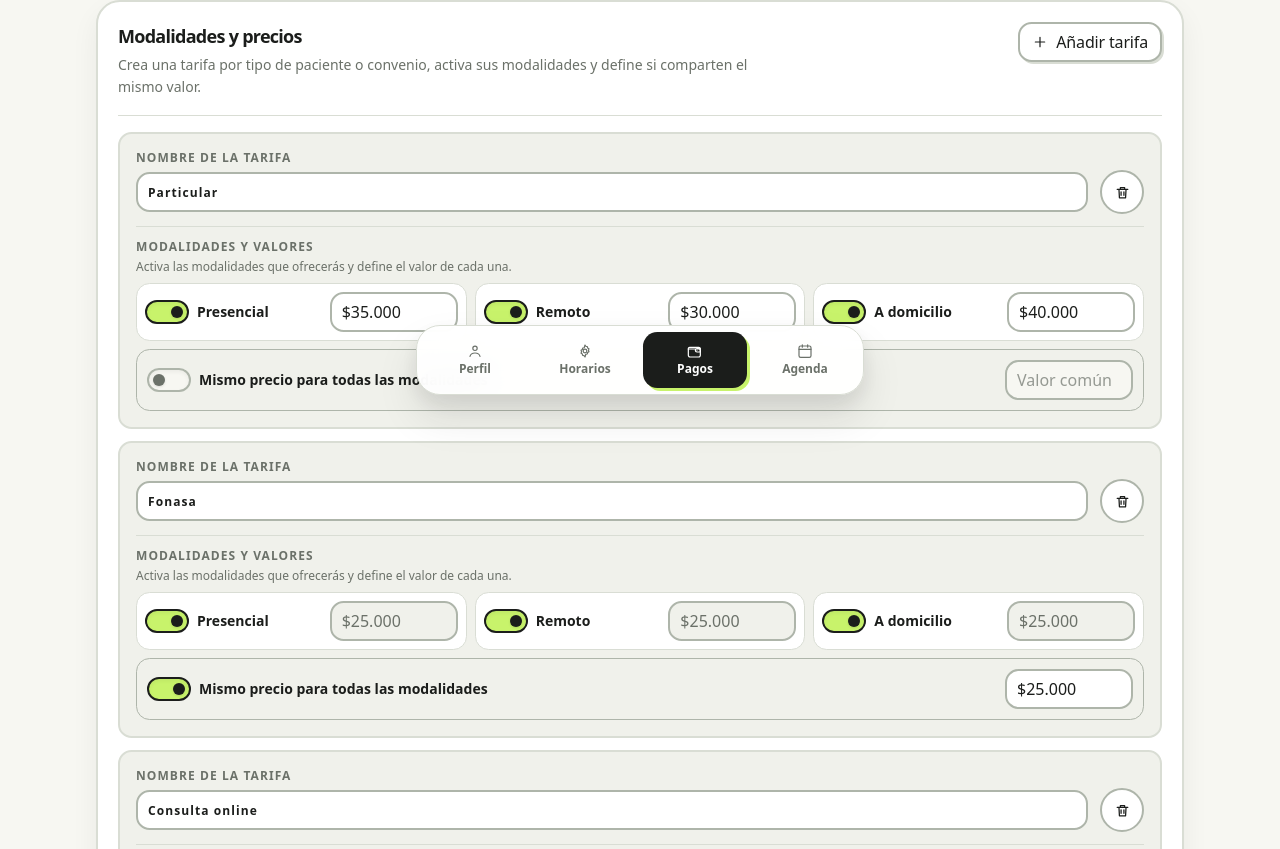
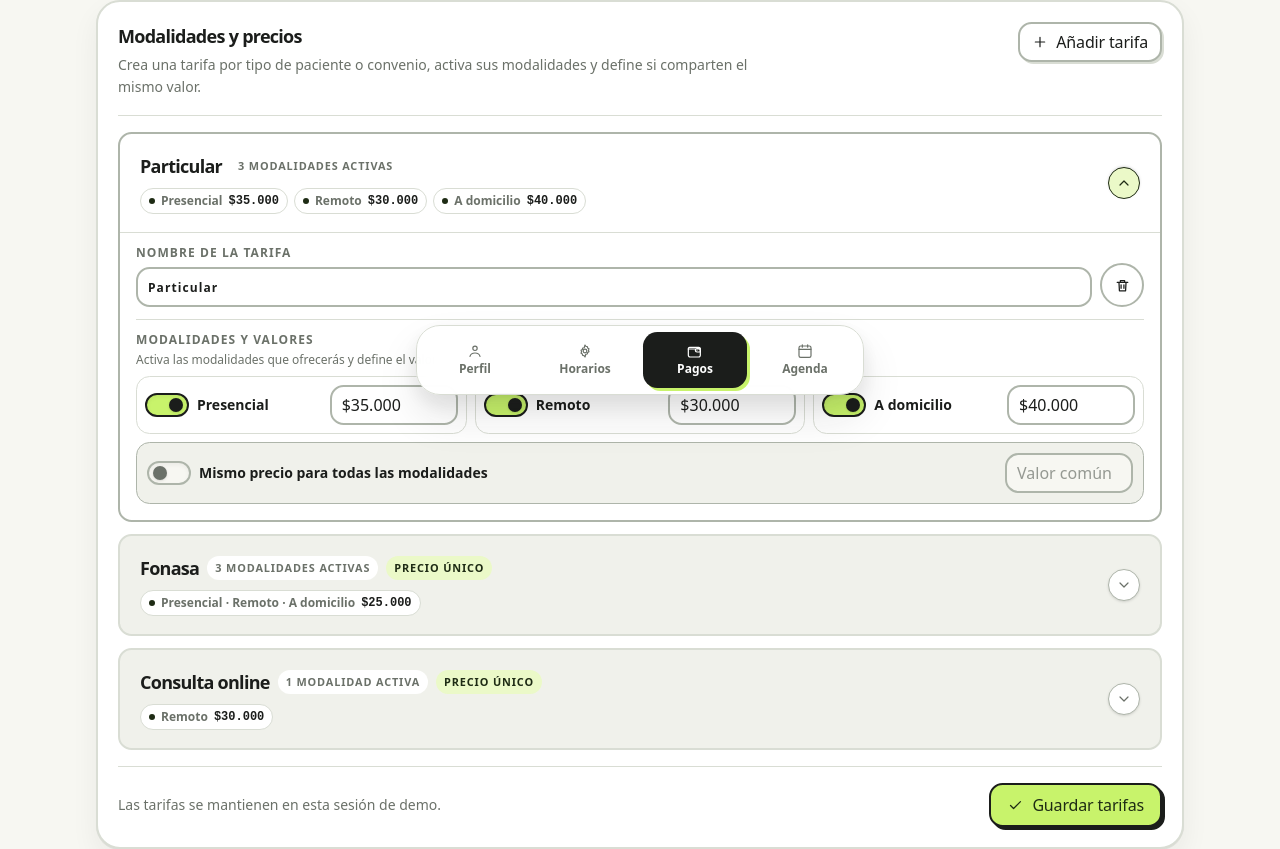
Before and after one commit to IraiDevPersonal/simple-agenda-v2, a React (Vite) app: page /pagos in a window 1280 px wide. Shown: the part 393-1242 px from the top of the page. Built offline with nearby package versions, Linux system fonts and the light colour scheme.

Commit message:
fix(payments): refine pricing editor
Improve tariff summaries, independent save feedback, switch geometry, and smooth accessible accordion transitions.

```diff
--- a/progress/decisions/2026-10-21-payment-settings.md
+++ b/progress/decisions/2026-10-21-payment-settings.md
@@ -18,6 +18,35 @@ eliminación quedan en la cabecera, mientras que las modalidades se muestran en
 una grilla responsive con switch, nombre y valor alineados. En mobile la grilla
 colapsa a una columna sin introducir desplazamiento horizontal.
 
+La representación de tarifas evoluciona a un resumen compacto con expansión
+por tarifa. Cada resumen mantiene visibles el nombre, las modalidades activas
+y sus precios; los switches, inputs, precio común y eliminación permanecen en
+el panel de edición accesible mediante un botón con `aria-expanded`.
+El indicador de expansión se ubica como una pestaña absoluta en el borde
+izquierdo de la tarjeta para separar visualmente la acción de abrir de la
+acción destructiva de eliminar.
+
+Después de revisar la jerarquía visual, el indicador dejó de sobresalir del
+borde: ahora vive dentro de la cabecera, antes del nombre, como un control
+compacto de estado. Así mantiene la cabecera completa clickeable sin competir
+con el botón de eliminar ni generar un elemento visual cortado.
+
+En una revisión posterior, el chevron se movió al extremo derecho de la
+cabecera, ocupando el lugar natural de la acción de expansión. La eliminación
+volvió junto al nombre de la tarifa dentro del panel abierto, evitando mezclar
+una acción destructiva con el resumen colapsado. Los switches usan un pulgar
+posicionado con lados y centrado verticalmente para mantener una geometría
+estable en desktop y mobile.
+
+El acordeón usa una transición de `grid-template-rows` y opacidad para animar
+la altura real del contenido sin depender de un `display: none`. Al cerrarse,
+el panel queda inerte y oculto para tecnologías de asistencia y teclado; el
+chevron comparte duración y respeta `prefers-reduced-motion`.
+
 El comprobante puede no ser requerido o tener un plazo configurable de 1, 3, 6,
 12 o 24 horas. La información se mantiene temporalmente en Zustand, igual que
 el resto de la demo, hasta aprobar la fase visual y conectar persistencia.
+
+La configuración se separa en dos formularios independientes: tarifas y
+confirmación de pago. Cada uno tiene su propio guardado y mensaje de estado; el
+botón de restauración sigue actuando como reinicio global de la demo.
--- a/src/features/payments/components/payment-page.tsx
+++ b/src/features/payments/components/payment-page.tsx
@@ -129,8 +129,18 @@ function ToggleControl({
       />
       <span
         aria-hidden="true"
-        className="relative inline-flex h-6 w-11 shrink-0 rounded-full border-2 border-line-strong bg-canvas shadow-inner transition-colors duration-200 ease-out peer-checked:border-ink peer-checked:bg-accent peer-focus-visible:ring-4 peer-focus-visible:ring-focus/20 after:absolute after:left-1 after:top-1 after:size-3 after:rounded-full after:bg-ink-muted after:shadow-sm after:transition-transform after:duration-200 after:ease-out after:content-[''] peer-checked:after:translate-x-5 peer-checked:after:bg-ink"
+        className={cn(
+          'relative inline-flex h-6 w-11 shrink-0 rounded-full border-2 bg-canvas shadow-inner transition-colors duration-200 ease-out peer-focus-visible:ring-4 peer-focus-visible:ring-focus/20',
+          checked ? 'border-ink bg-accent' : 'border-line-strong',
+        )}
+      >
+        <span
+          className={cn(
+            'absolute top-1/2 size-3.5 -translate-y-1/2 rounded-full shadow-sm transition-[background-color,left,right] duration-200 ease-out',
+            checked ? 'right-1 bg-ink' : 'left-1 bg-ink-muted',
+          )}
         />
+      </span>
       <span className="grid min-w-0 gap-0.5 text-sm">
         <span className="font-bold leading-tight text-ink">{label}</span>
       </span>
@@ -154,13 +164,118 @@ function withSharedPricingAmount(pricing: PaymentPricing, amount: number) {
   return amounts
 }
 
+function PricingSummary({ pricing }: { pricing: PaymentPricing }) {
+  const activeModes = serviceModeOptions.filter((option) =>
+    pricing.serviceModes.includes(option.value),
+  )
+  const summaryItems = pricing.samePriceForAll
+    ? activeModes.length > 0
+      ? [
+          {
+            id: 'shared',
+            label: activeModes.map((option) => option.label).join(' · '),
+            amount: pricing.samePriceAmount,
+          },
+        ]
+      : []
+    : activeModes.map((option) => ({
+        id: option.value,
+        label: option.label,
+        amount: pricing.amounts[option.value] ?? 0,
+      }))
+
+  return (
+    <div className="mt-2 flex min-w-0 flex-wrap gap-1.5">
+      {summaryItems.length > 0 ? (
+        summaryItems.map((item) => (
+          <span
+            className="inline-flex max-w-full items-center gap-1.5 rounded-pill border border-line bg-surface px-2 py-1 text-xs font-semibold text-ink-muted"
+            key={item.id}
+          >
+            <span aria-hidden="true" className="size-1.5 shrink-0 rounded-full bg-accent-ink" />
+            <span className="truncate">{item.label}</span>
+            <span className="shrink-0 font-mono font-bold text-ink">
+              {formatChileanPesos(item.amount)}
+            </span>
+          </span>
+        ))
+      ) : (
+        <span className="rounded-pill border border-dashed border-line-strong px-2 py-1 text-xs font-semibold text-ink-muted">
+          Sin modalidades activas
+        </span>
+      )}
+    </div>
+  )
+}
+
 function PaymentPricingEditor({ index, onChange, onRemove, pricing }: PaymentPricingEditorProps) {
   const label = pricing.name.trim() || `Tarifa ${index + 1}`
   const modesHelpId = `${pricing.id}-modes-help`
+  const panelId = `${pricing.id}-editor`
+  const toggleId = `${pricing.id}-toggle`
+  const [isOpen, setIsOpen] = useState(index === 0)
+  const activeModeCount = pricing.serviceModes.length
 
   return (
-    <li className="rounded-control border-2 border-line bg-surface-subtle p-3 sm:p-4">
-      <div className="flex items-start gap-3 border-b border-line pb-3">
+    <li
+      className={cn(
+        'min-w-0 rounded-control border-2 border-line bg-surface-subtle transition-colors duration-200 ease-out',
+        isOpen && 'border-line-strong bg-surface',
+      )}
+    >
+      <div className="flex items-start gap-2 p-2 sm:p-3">
+        <button
+          aria-controls={panelId}
+          aria-expanded={isOpen}
+          aria-label={`${isOpen ? 'Ocultar' : 'Mostrar'} detalles de ${label}`}
+          className="group flex min-w-0 flex-1 items-center gap-3 rounded-control px-2 py-1.5 text-left outline-none transition-colors hover:bg-surface focus-visible:ring-4 focus-visible:ring-focus/20"
+          id={toggleId}
+          onClick={() => setIsOpen((current) => !current)}
+          type="button"
+        >
+          <span className="min-w-0 flex-1">
+            <span className="flex min-w-0 flex-wrap items-center gap-x-2 gap-y-1">
+              <span className="font-display text-lg font-bold tracking-[-0.04em] text-ink">
+                {label}
+              </span>
+              <span className="rounded-pill bg-surface px-2 py-1 text-[0.68rem] font-bold uppercase tracking-[0.08em] text-ink-muted">
+                {activeModeCount}{' '}
+                {activeModeCount === 1 ? 'modalidad activa' : 'modalidades activas'}
+              </span>
+              {pricing.samePriceForAll ? (
+                <span className="rounded-pill bg-accent-soft px-2 py-1 text-[0.68rem] font-bold uppercase tracking-[0.08em] text-accent-ink">
+                  Precio único
+                </span>
+              ) : null}
+            </span>
+            <PricingSummary pricing={pricing} />
+          </span>
+          <span
+            aria-hidden="true"
+            className={cn(
+              'inline-flex size-8 shrink-0 items-center justify-center rounded-full border border-line-strong bg-surface text-ink-muted shadow-sm transition-[background-color,border-color,color,transform] duration-300 ease-out motion-reduce:transition-none group-hover:border-ink group-hover:text-ink group-focus-visible:border-ink group-focus-visible:text-ink',
+              isOpen && 'rotate-180 border-accent-ink bg-accent-soft text-accent-ink',
+            )}
+          >
+            <Icon name="chevron-down" size={16} />
+          </span>
+        </button>
+      </div>
+
+      <div
+        aria-hidden={!isOpen}
+        aria-labelledby={toggleId}
+        className={cn(
+          'grid grid-rows-[0fr] opacity-0 transition-[grid-template-rows,opacity] duration-300 ease-out motion-reduce:transition-none',
+          isOpen ? 'grid-rows-[1fr] opacity-100' : 'pointer-events-none',
+        )}
+        id={panelId}
+        inert={!isOpen}
+        role="region"
+      >
+        <div className="min-h-0 overflow-hidden">
+          <div className="border-t border-line px-3 pb-3 pt-3 sm:px-4 sm:pb-4">
+            <div className="flex items-end gap-2 border-b border-line pb-3">
               <label
                 className="grid min-w-0 flex-1 gap-1.5 text-xs font-bold uppercase tracking-[0.09em] text-ink-muted"
                 htmlFor={`${pricing.id}-name`}
@@ -177,9 +292,7 @@ function PaymentPricingEditor({ index, onChange, onRemove, pricing }: PaymentPri
                   value={pricing.name}
                 />
               </label>
-
               <IconButton
-          className="mt-5"
                 label={`Eliminar ${label}`}
                 onClick={onRemove}
                 type="button"
@@ -307,6 +420,9 @@ function PaymentPricingEditor({ index, onChange, onRemove, pricing }: PaymentPri
                 </label>
               </div>
             </fieldset>
+          </div>
+        </div>
+      </div>
     </li>
   )
 }
@@ -323,10 +439,15 @@ export function PaymentPage() {
   const setProofDeadlineHours = usePaymentStore((state) => state.setProofDeadlineHours)
   const updateTransferDetails = usePaymentStore((state) => state.updateTransferDetails)
   const resetPaymentSettings = usePaymentStore((state) => state.resetPaymentSettings)
-  const [saveMessage, setSaveMessage] = useState('')
+  const [pricingSaveMessage, setPricingSaveMessage] = useState('')
+  const [paymentSaveMessage, setPaymentSaveMessage] = useState('')
 
   function handlePaymentChange() {
-    setSaveMessage('')
+    setPaymentSaveMessage('')
+  }
+
+  function handlePricingChange() {
+    setPricingSaveMessage('')
   }
 
   function handleTransferChange(
@@ -337,14 +458,20 @@ export function PaymentPage() {
     handlePaymentChange()
   }
 
-  function handleSubmit(event: FormEvent<HTMLFormElement>) {
+  function handlePricingSubmit(event: FormEvent<HTMLFormElement>) {
     event.preventDefault()
-    setSaveMessage('Configuración de pagos guardada en esta sesión de demo.')
+    setPricingSaveMessage('Tarifas guardadas en esta sesión de demo.')
+  }
+
+  function handlePaymentSubmit(event: FormEvent<HTMLFormElement>) {
+    event.preventDefault()
+    setPaymentSaveMessage('Configuración de pagos guardada en esta sesión de demo.')
   }
 
   function handleReset() {
     resetPaymentSettings()
-    setSaveMessage('Configuración de pagos demo restaurada.')
+    setPricingSaveMessage('Tarifas demo restauradas.')
+    setPaymentSaveMessage('Configuración de pagos demo restaurada.')
   }
 
   return (
@@ -371,7 +498,7 @@ export function PaymentPage() {
         </div>
       </BannerWrapper>
 
-      <form className="space-y-6" onSubmit={handleSubmit}>
+      <form aria-labelledby="pricing-title" className="space-y-3" onSubmit={handlePricingSubmit}>
         <section aria-labelledby="pricing-title" className="space-y-3">
           <div className="flex flex-wrap items-end justify-between gap-3 px-1">
             <div>
@@ -404,7 +531,7 @@ export function PaymentPage() {
               <AppButton
                 onClick={() => {
                   addPricingOption()
-                  handlePaymentChange()
+                  handlePricingChange()
                 }}
                 size="sm"
                 type="button"
@@ -423,11 +550,11 @@ export function PaymentPage() {
                     key={pricing.id}
                     onChange={(update) => {
                       updatePricingOption(pricing.id, update)
-                      handlePaymentChange()
+                      handlePricingChange()
                     }}
                     onRemove={() => {
                       removePricingOption(pricing.id)
-                      handlePaymentChange()
+                      handlePricingChange()
                     }}
                     pricing={pricing}
                   />
@@ -438,9 +565,25 @@ export function PaymentPage() {
                 Todavía no tienes tarifas. Añade la primera para empezar.
               </p>
             )}
+
+            <div className="mt-4 flex flex-col gap-3 border-t border-line pt-4 sm:flex-row sm:items-center sm:justify-between">
+              <p
+                aria-live="polite"
+                className="max-w-xl text-sm leading-relaxed text-ink-muted"
+                role="status"
+              >
+                {pricingSaveMessage || 'Las tarifas se mantienen en esta sesión de demo.'}
+              </p>
+              <AppButton type="submit" variant="accent">
+                <Icon name="check" size={17} />
+                Guardar tarifas
+              </AppButton>
+            </div>
           </div>
         </section>
+      </form>
 
+      <form aria-labelledby="payment-method-title" className="space-y-6" onSubmit={handlePaymentSubmit}>
         <section aria-labelledby="payment-method-title" className="space-y-3">
           <div className="px-1">
             <p className="text-xs font-bold uppercase tracking-[0.16em] text-ink-muted">
@@ -548,8 +691,12 @@ export function PaymentPage() {
         </section>
 
         <div className="flex flex-col gap-3 rounded-card border-2 border-line bg-surface p-4 shadow-card sm:flex-row sm:items-center sm:justify-between sm:p-5">
-          <p className="max-w-xl text-sm leading-relaxed text-ink-muted" role="status">
-            {saveMessage || 'Los cambios se mantienen en esta sesión de demo.'}
+          <p
+            aria-live="polite"
+            className="max-w-xl text-sm leading-relaxed text-ink-muted"
+            role="status"
+          >
+            {paymentSaveMessage || 'Los cambios se mantienen en esta sesión de demo.'}
           </p>
           <div className="flex flex-col-reverse gap-2 sm:flex-row">
             <AppButton onClick={handleReset} type="button" variant="outline">
```
Also changed, not shown: 1 other file (tests, documents, lock files or other folders). Lines whose indentation alone changed are shown as unchanged.
